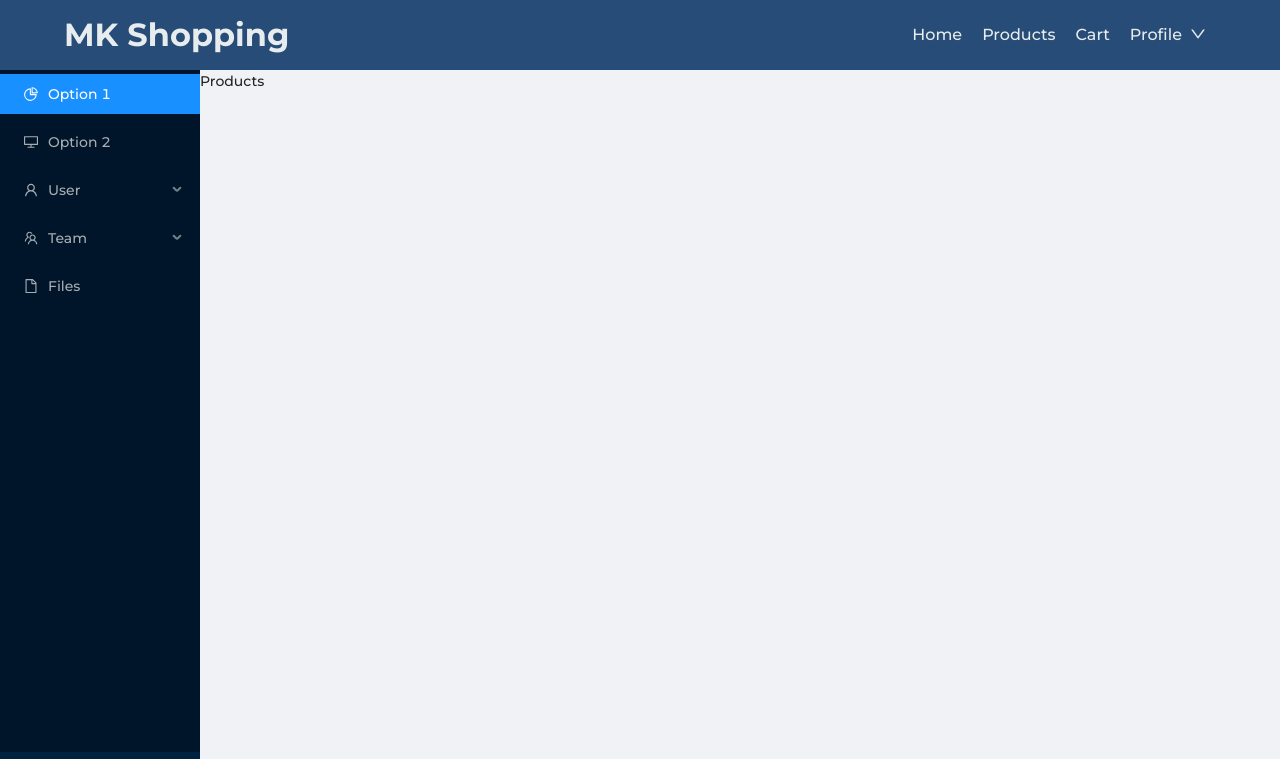
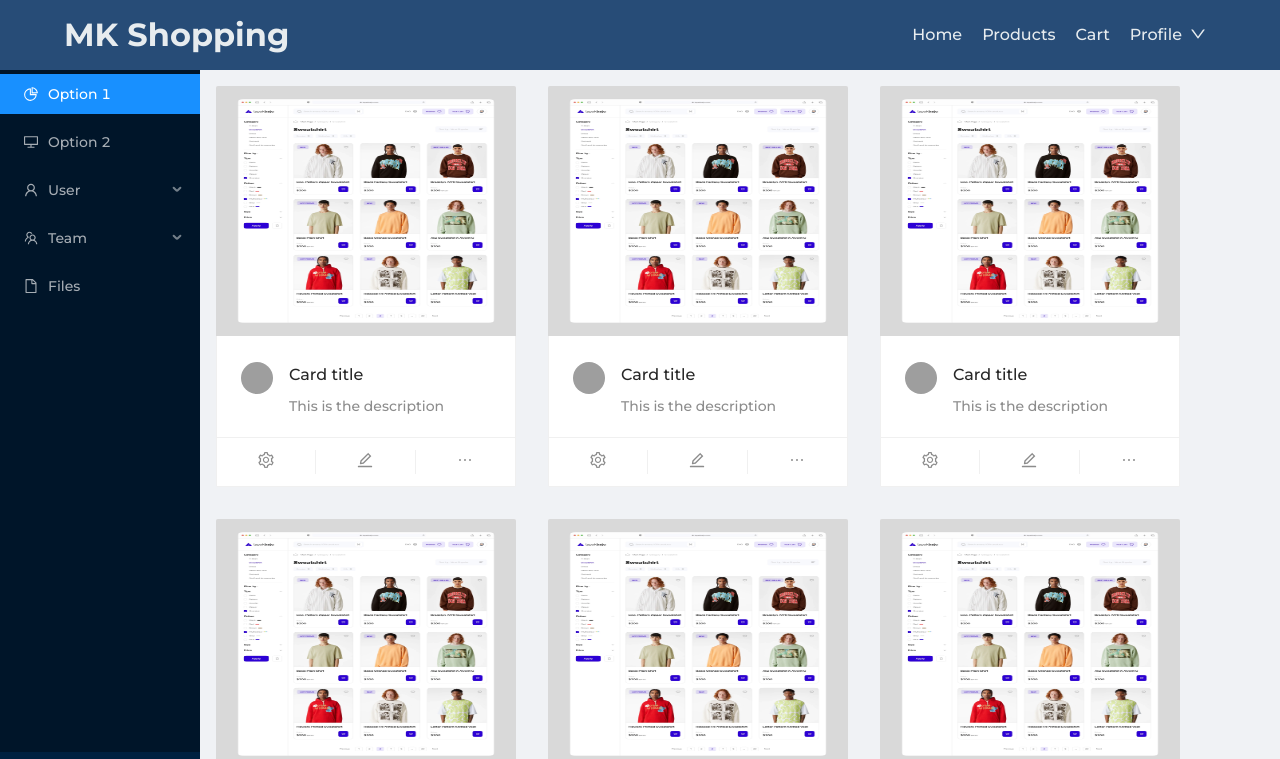
Before and after one commit to koushil-mankali/MKShopping-frontend, a Next.js app: page /products in a window 1280 px wide. Shown: the top 759 px of the page. Built offline with nearby package versions, Linux system fonts and the light colour scheme; grey boxes are pictures that could not be loaded.

Commit message:
Footer css modification and product card from antd adde

```diff
--- a/components/Footer/Footer.module.css
+++ b/components/Footer/Footer.module.css
@@ -1,8 +1,6 @@
 .outerDiv{
     width: 100%;
     height: auto;
-    position: absolute;
-    bottom: 0;
 }
 
 .innerDiv{
--- a/components/ProductCard/ProductCard.js
+++ b/components/ProductCard/ProductCard.js
@@ -1,15 +1,44 @@
-import css from './ProductCard.module.css'
+import Image from 'next/image'
 
-const ProductCard = () => {
-  return <div className={css.outerDiv}>
-    <div className={css.innerDiv}>
-        <div className={css.imgBox}></div>
-        <div className={css.cardBdy}>
-            <div className={css.cardTtl}></div>
-            <div className={css.btns}></div>
-        </div>
-    </div>
-  </div>
-}
+import css from "./ProductCard.module.css";
 
-export default ProductCard
+import designImg from '../../public/Images/design.webp'
+
+import {
+  EditOutlined,
+  EllipsisOutlined,
+  SettingOutlined,
+} from "@ant-design/icons";
+import { Avatar, Card } from "antd";
+import React from "react";
+const { Meta } = Card;
+
+const ProductCard = () => (
+  <Card
+    style={{
+      width: 300,
+      margin: "1rem",
+    }}
+    cover={
+      <Image
+        alt="example"
+        src={designImg}
+        width ={300}
+        height={250}
+      />
+    }
+    actions={[
+      <SettingOutlined key="setting" />,
+      <EditOutlined key="edit" />,
+      <EllipsisOutlined key="ellipsis" />,
+    ]}
+  >
+    <Meta
+      avatar={<Avatar src="https://joeschmoe.io/api/v1/random" />}
+      title="Card title"
+      description="This is the description"
+    />
+  </Card>
+);
+
+export default ProductCard;
--- /dev/null
+++ b/pages/products/Products.module.css
@@ -0,0 +1,6 @@
+.cardsLayout{
+    width: 100%;
+    height: 100%;
+    display: flex;
+    flex-wrap: wrap;
+}
--- a/pages/products/index.js
+++ b/pages/products/index.js
@@ -1,4 +1,7 @@
 import AppLayout from "../../components/Layout/Layout";
+import ProductCard from '../../components/ProductCard/ProductCard'
+
+import css from './Products.module.css'
 
 import {
   DesktopOutlined,
@@ -56,7 +59,15 @@ const Products = () => {
             items={items}
           />
         </Sider>
-        <div>Products</div>
+        <div className={css.cardsLayout}>
+          <ProductCard />
+          <ProductCard />
+          <ProductCard />
+          <ProductCard />
+          <ProductCard />
+          <ProductCard />
+          <ProductCard />
+        </div>
       </Layout>
     </AppLayout>
   );
--- a/styles/globals.css
+++ b/styles/globals.css
@@ -25,7 +25,5 @@ a {
   }
   body{
     background-color: var(--blue-1);
-    position: relative;
-    /* min-height: 100vh; */
   }
 }
```
